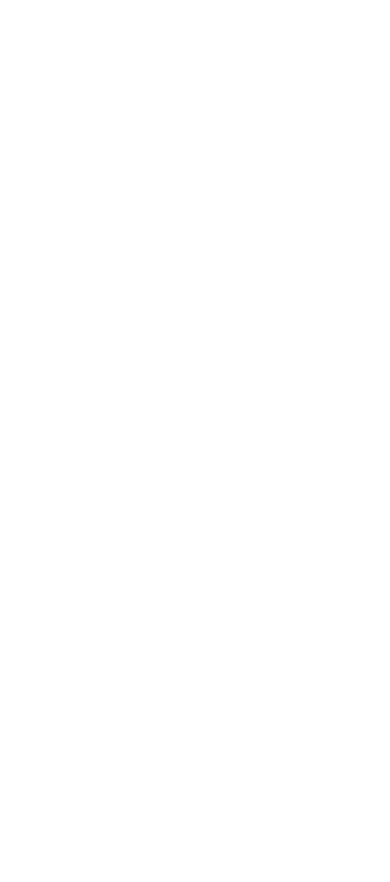
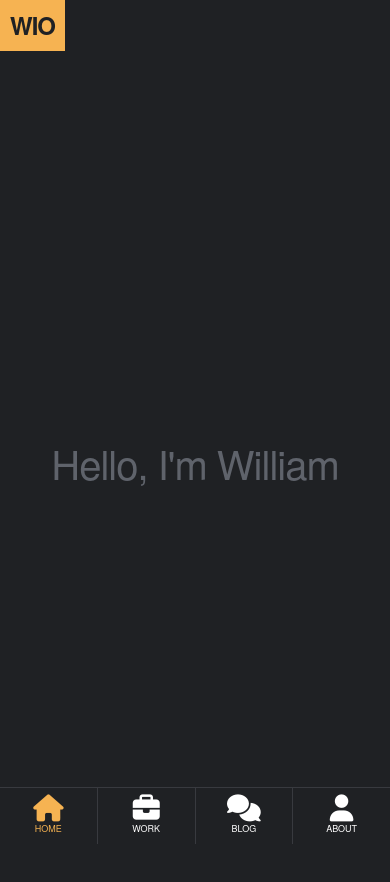
Before and after one commit to IL-kr/IL-kr.github.io, a plain HTML site: page index.html in a window 390 px wide. Before the commit the page ends 844 px from the top, so only its background shows below. Drawn offline with Linux system fonts and the light colour scheme.

Commit message:
created mobile nav and logo

```diff
--- a/index.html
+++ b/index.html
@@ -1,15 +1,64 @@
 <!DOCTYPE html>
 <html>
+
 <head>
-	<meta name="description" content="The personal website of William I. Olojede">
-  	<title>William I. Olojede</title>
-  	<link rel="stylesheet" type="text/css" href="styles/main.css">
-  	<link rel="stylesheet" type="text/css" href="styles/normalize.css">
-  	<link rel="stylesheet" type="text/css" href="styles/skeleton.css">
+    <script src="https://use.fontawesome.com/b2a5e96959.js"></script>
+    <meta name="description" content="The personal website of William I. Olojede">
+    <meta name="author" content="William I. Olojede">
+    <meta name="viewport" content="width=device-width, initial-scale=1, user-scalable=no">
+    <title>William I. Olojede</title>
+    <link rel="stylesheet" type="text/css" href="styles/main-min.css">
+    <link rel="stylesheet" type="text/css" href="styles/normalize.css">
+    <link rel="stylesheet" type="text/css" href="styles/skeleton.css">
+    <script type="text/javascript" src="js/main.js"></script>
 </head>
+
 <body>
-	<header></header>
-	<main></main>
-	<footer></footer>
+    <header>
+        <div class="row">
+            <div class="site-header__logo u-pull-left">
+                <h3 class="site-header__homelink marg-btm-0">
+                	<a href="/" >WIO</a>
+                </h3>
+
+            </div>
+
+        </div>
+    </header>
+    <main>
+    	<div class="main">
+    		<h1 class="hero--text">Hello, I'm William</h1>
+    	</div>
+
+    </main>
+    <nav class="site__mobileNav">
+        <ul class="mobileNav__list marg-btm-0">
+            <li class="mobileNav__item marg-btm-0 bord-rght nav-active">
+                <a href="/" class="mobileNav__link">
+                    <i class="fa fa-home" aria-hidden="true"></i>
+                    <span>home</span>
+                </a>
+            </li>
+            <li class="mobileNav__item marg-btm-0 bord-rght">
+                <a href="#" class="mobileNav__link">
+                    <i class="fa fa-briefcase" aria-hidden="true"></i>
+                    <span>Work</span>
+                </a>
+            </li>
+            <li class="mobileNav__item marg-btm-0 bord-rght">
+                <a href="#" class="mobileNav__link">
+                    <i class="fa fa-comments" aria-hidden="true"></i>
+                    <span>blog</span>
+                </a>
+            </li>
+            <li class="mobileNav__item marg-btm-0">
+                <a href="#" class="mobileNav__link">
+                    <i class="fa fa-user" aria-hidden="true"></i>
+                    <span>About</span>
+                </a>
+            </li>
+        </ul>
+    </nav>
 </body>
+
 </html>
--- /dev/null
+++ b/js/main-min.js
@@ -0,0 +1 @@
+"use strict";console.log("\n\t==============================\n\n\tAuthor: William I. Olojede\n\tURL: \thttp://olojedewilliam.me\n\t\n\t==============================\n");
--- /dev/null
+++ b/js/main.js
@@ -0,0 +1,10 @@
+const author = `
+================================
+
+Author: William I. Olojede
+URL: 	http://olojedewilliam.me
+
+================================
+`;
+
+console.log(author);
--- /dev/null
+++ b/styles/main-min.css
@@ -0,0 +1 @@
+body{background-color:#1F2124}.marg-btm-0{margin-bottom:0}.bord-rght{border-right:1px solid #383A3F}.site-header__homelink a,.site-header__homelink a:hover{color:#1F2124;text-decoration:none}.site-header__homelink{background:#F6B352;padding:10px;text-align:center;vertical-align:center;font-size:24px;font-weight:700}.homelink__tag a{text-decoration:none}.homelink__tag{position:absolute;top:0;left:75px}.hero--text{color:#5f636b}.main{height:100vh;display:-webkit-box;display:-ms-flexbox;display:flex;-webkit-box-pack:center;-ms-flex-pack:center;justify-content:center;-webkit-box-align:center;-ms-flex-align:center;align-items:center;text-align:center}.site__mobileNav{color:#fff;position:fixed;left:0;bottom:0;width:100%;text-align:center;background-color:#1F2124;border-top:1px solid #383A3F;font-size:9px;text-transform:uppercase;font-weight:400;z-index:1000}.mobileNav__list{list-style:none;display:-webkit-box;display:-ms-flexbox;display:flex}.mobileNav__item{width:25%}.mobileNav__link{display:-webkit-box;display:-ms-flexbox;display:flex;-webkit-box-orient:vertical;-webkit-box-direction:normal;-ms-flex-direction:column;flex-direction:column;-webkit-box-pack:center;-ms-flex-pack:center;justify-content:center;height:56px;width:100%;text-decoration:none;color:#fff}.mobileNav__link:hover{color:#fff}.mobileNav__link i{font-size:3em}.nav-active a,.nav-active a:hover{color:#F6B352}
--- a/styles/main.css
+++ b/styles/main.css
@@ -0,0 +1,97 @@
+/*
+	Color Palette
+	Main #F6B352
+		#F68657
+		#383A3F
+	bg	#1F2124
+*/
+
+body{
+	background-color: #1F2124;
+}
+
+/*Utility Class*/
+.marg-btm-0{ margin-bottom: 0; }
+.bord-rght{ border-right: 1px solid #383A3F; }
+
+.site-header__homelink a, .site-header__homelink a:hover {
+	color: #1F2124;
+	text-decoration: none;
+}
+.site-header__homelink{
+	background: #F6B352;
+	padding: 10px;
+	text-align: center;
+	vertical-align: center;
+	font-size: 24px;
+    font-weight: 700;
+}
+
+.homelink__tag a{
+	text-decoration: none;
+}
+.homelink__tag{
+	position: absolute;
+	top: 0;
+	left: 75px;
+}
+.site-header__logo{
+	/*position: relative;*/
+}
+
+/*Main*/
+.hero--text{
+	color: #5f636b;
+}
+.main{
+	height: 100vh;
+	display: flex;
+	justify-content: center;
+	align-items: center;
+	text-align: center;
+}
+
+/*End Main*/
+
+/*Nav*/
+.site__mobileNav{
+	color: #fff;
+	position: fixed;
+	left: 0;
+    bottom: 0;
+    width: 100%;
+    text-align: center;
+    background-color: #1F2124;
+    border-top: 1px solid #383A3F;
+    font-size: 9px;
+    text-transform: uppercase;
+    font-weight: 400;
+    z-index: 1000;
+}
+
+.mobileNav__list{
+	list-style: none;
+	display: flex;
+}
+
+.mobileNav__item{
+	width: 25%;
+}
+.mobileNav__link{
+	display: flex;
+	flex-direction: column;
+	justify-content: center;
+	height: 56px;
+	width: 100%;
+	text-decoration: none;
+	color: #fff;
+}
+.mobileNav__link:hover{
+	color: #fff;
+}
+.mobileNav__link i{
+	font-size: 3em;
+}
+.nav-active a, .nav-active a:hover{
+	color: #F6B352;
+}
```
Also changed, not shown: 1 other file.
